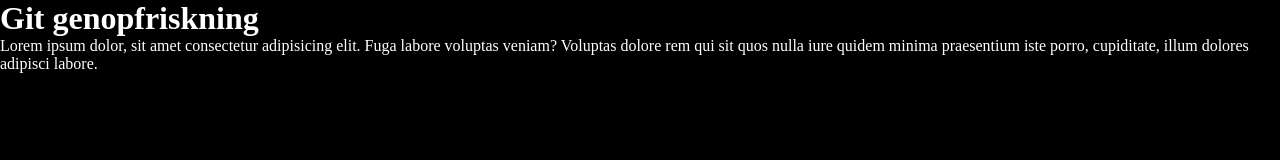
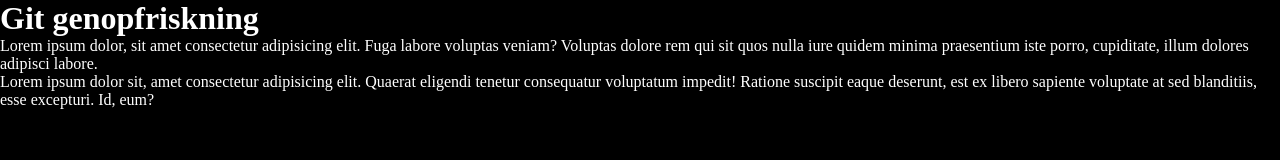
Before and after one commit to juliewbech/git_genopfriskning, a plain HTML site: page index.html in a window 1280 px wide. Drawn offline with Linux system fonts and the light colour scheme.

Commit message:
lorem ipsum

```diff
--- a/index.html
+++ b/index.html
@@ -13,6 +13,12 @@
       voluptas veniam? Voluptas dolore rem qui sit quos nulla iure quidem minima
       praesentium iste porro, cupiditate, illum dolores adipisci labore.
     </p>
+    <p>
+      Lorem ipsum dolor sit, amet consectetur adipisicing elit. Quaerat eligendi
+      tenetur consequatur voluptatum impedit! Ratione suscipit eaque deserunt,
+      est ex libero sapiente voluptate at sed blanditiis, esse excepturi. Id,
+      eum?
+    </p>
   </body>
   <script src="script.js"></script>
 </html>
```
